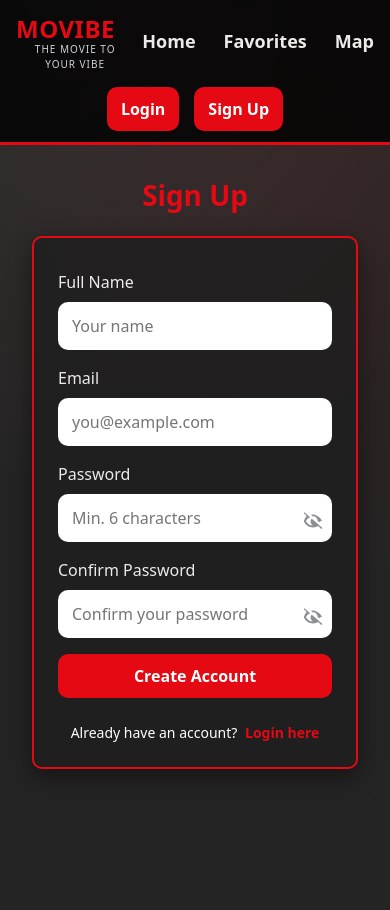
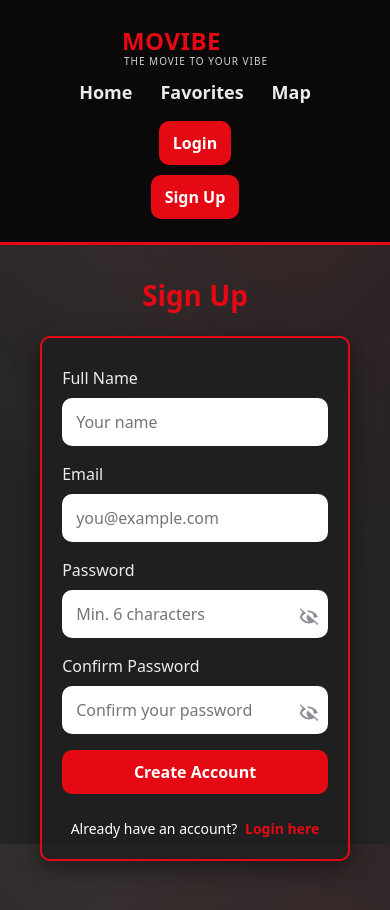
Before and after one commit to shirshalev22/MOVIBE, a React (Create React App) app: page /signup in a window 390 px wide. Shown: the top 910 px of the page. Before the commit the page ends 844 px from the top, so only its background shows below. Built offline with nearby package versions, Linux system fonts and the light colour scheme; no server answers.

Commit message:
final mobile fix

```diff
--- a/src/index.css
+++ b/src/index.css
@@ -650,27 +650,93 @@ a:hover{ color:var(--border); text-decoration:underline; }
   color: #e50914;
 }
 
-/* --- רספונסיביות לטלפונים (מסכים עד 600 פיקסלים) --- */
-@media (max-width: 600px) {
-  .greeting {
-    font-size: 16px;
+/* --- רספונסיביות לטלפונים --- */
+
+@media (max-width: 768px) {
+  .grid-2 {
+    grid-template-columns: 1fr !important;
+    gap: 20px;
+    padding: 10px;
   }
-  .left-group {
-    gap: 10px;
+
+  .movie-card {
+    flex-direction: column !important;
+    align-items: center;
+    text-align: center;
+    height: auto !important;
+    min-height: unset !important;
+    padding: 20px !important;
   }
+
+  .poster-box {
+    flex: 0 0 auto !important;
+    width: 100% !important;
+    max-width: 220px;
+    height: 320px !important;
+    margin-bottom: 15px;
+  }
+
+  .poster-box img {
+    object-fit: contain !important;
+  }
+
+  .card-body-eq {
+    width: 100%;
+  }
+
+  .card-body-eq .card-title {
+    white-space: normal !important;
+    font-size: 1.3rem !important;
+  }
+
+  .actions, .vote-row {
+    justify-content: center !important;
+    margin-top: 15px;
+  }
+
   .header-inner {
-    flex-direction: column;
+    flex-direction: column !important;
+    gap: 15px !important;
+    padding: 15px 10px !important;
+  }
+
+  .left-group, .right-group {
+    flex-direction: column !important;
+    gap: 10px !important;
+    width: 100%;
     text-align: center;
-    gap: 15px;
   }
-  .actions, .vote-row {
-    justify-content: center;
+
+  .brand {
+    font-size: 28px !important;
   }
+
+  .nav-auth {
+    flex-direction: column !important;
+    gap: 10px !important;
+  }
+
   .lucky-tab {
-    padding: 8px 10px;
-    top: 15%;
+    padding: 8px 12px !important;
+    top: 15% !important;
   }
+
   .lucky-tab span {
-    font-size: 0.7rem;
+    font-size: 0.75rem !important;
+  }
+
+  .info-card, .vod-card {
+    width: 95% !important;
+    padding: 20px !important;
+    margin: 10px auto;
   }
 }
+
+@media (max-width: 400px) {
+  .brand {
+    font-size: 24px !important;
+  }
+  .greeting {
+    font-size: 14px !important;
+  }
+}
```
